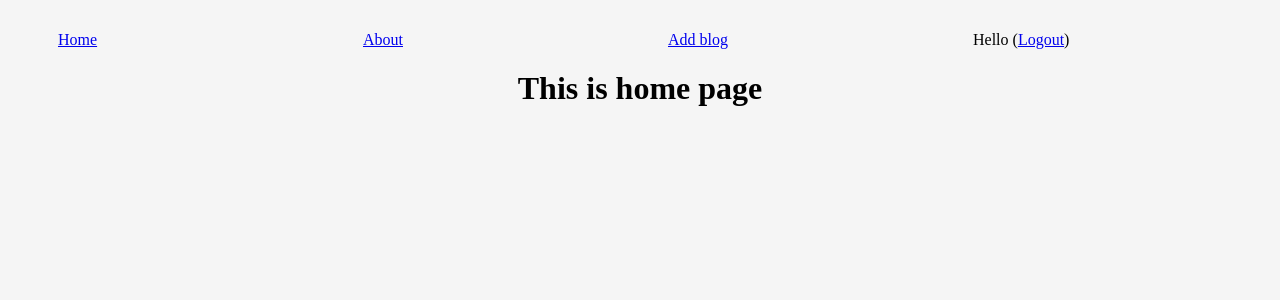
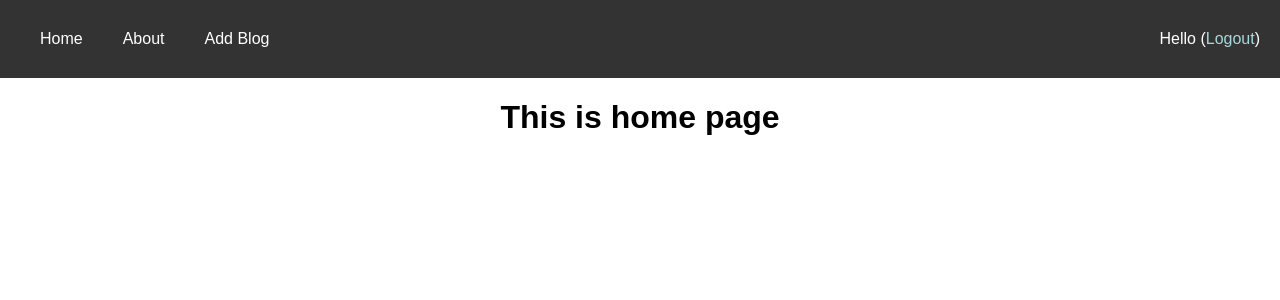
Before and after one commit to labheshwar/blog-post, a PHP site: page /home.php in a window 1280 px wide. Shown: the top 300 px of the page. Run offline with PHP 8.4, Linux system fonts and the light colour scheme; the visitor is signed in with stand-in values (Sample User, id 1); data that the repository does not hold is empty.

Commit message:
Header styling

```diff
--- a/header.php
+++ b/header.php
@@ -1,20 +1,17 @@
 <?php
-
 $user = isset($_SESSION['_user']) ? $_SESSION['_user'] : null;
-if(isset($user)) {
+if (isset($user)) {
     $login_menu_item = "Hello " . $user["user_full_name"] . ' (<a href="logout.php">Logout</a>)';
 }
+?>
 
-?>
 <header>
-    <nav>
-        <ul style="column-count: 4; list-style: none">
-            <li><a href="home.php">Home</a></li>
-            <li><a href="about.php">About</a></li>
-            <?php if(isset($login_menu_item)):?>
-                <li><a href="addblog.php">Add blog</a></li>
-                <li><?=$login_menu_item?></li>
-            <?php endif;?>
-        </ul>
-    </nav>
+    <ul class="header-menu">
+        <li><a href="home.php" class="menu-item">Home</a></li>
+        <li><a href="about.php" class="menu-item">About</a></li>
+        <?php if (isset($login_menu_item)) : ?>
+            <li><a href="addblog.php" class="menu-item">Add Blog</a></li>
+            <li class="login-menu-item"><?= $login_menu_item ?></li>
+        <?php endif; ?>
+    </ul>
 </header>
--- a/style.css
+++ b/style.css
@@ -1,7 +1,48 @@
 body {
-    padding: 10px;
-    margin-top: 5px;
-    background-color: whitesmoke;
+    margin: 0;
+    font-family: 'Arial', sans-serif;
+}
+
+header {
+    background-color: #333;
+    padding: 10px 0;
+}
+
+.header-menu {
+    display: flex;
+    align-items: center;
+    list-style: none;
+    margin: 0;
+    padding: 10px 20px;
+}
+
+.menu-item {
+    display: inline-block;
+    padding: 10px 20px;
+    text-decoration: none;
+    color: #fff;
+    transition: background-color 0.3s;
+    border-radius: 15px;
+}
+
+.menu-item:hover {
+    background-color: #555;
+}
+
+.login-menu-item {
+    margin-left: auto;
+    color: #fff;
+}
+
+.login-menu-item a {
+    text-decoration: none;
+    color: rgb(165, 218, 218);
+}
+
+.login-menu-item a:hover {
+    text-decoration: none;
+    color: rgb(123, 153, 153);
+    transition: color 0.3s;
 }
 
 .error-message {
@@ -14,7 +55,7 @@ body {
 .blogpost {
     width: 75%;
     margin-left: 12%;
-    background-color: #d55e5e;
+    background-color: #827f7f;
     margin-top: 10px;
     padding: 10px;
 }
```
